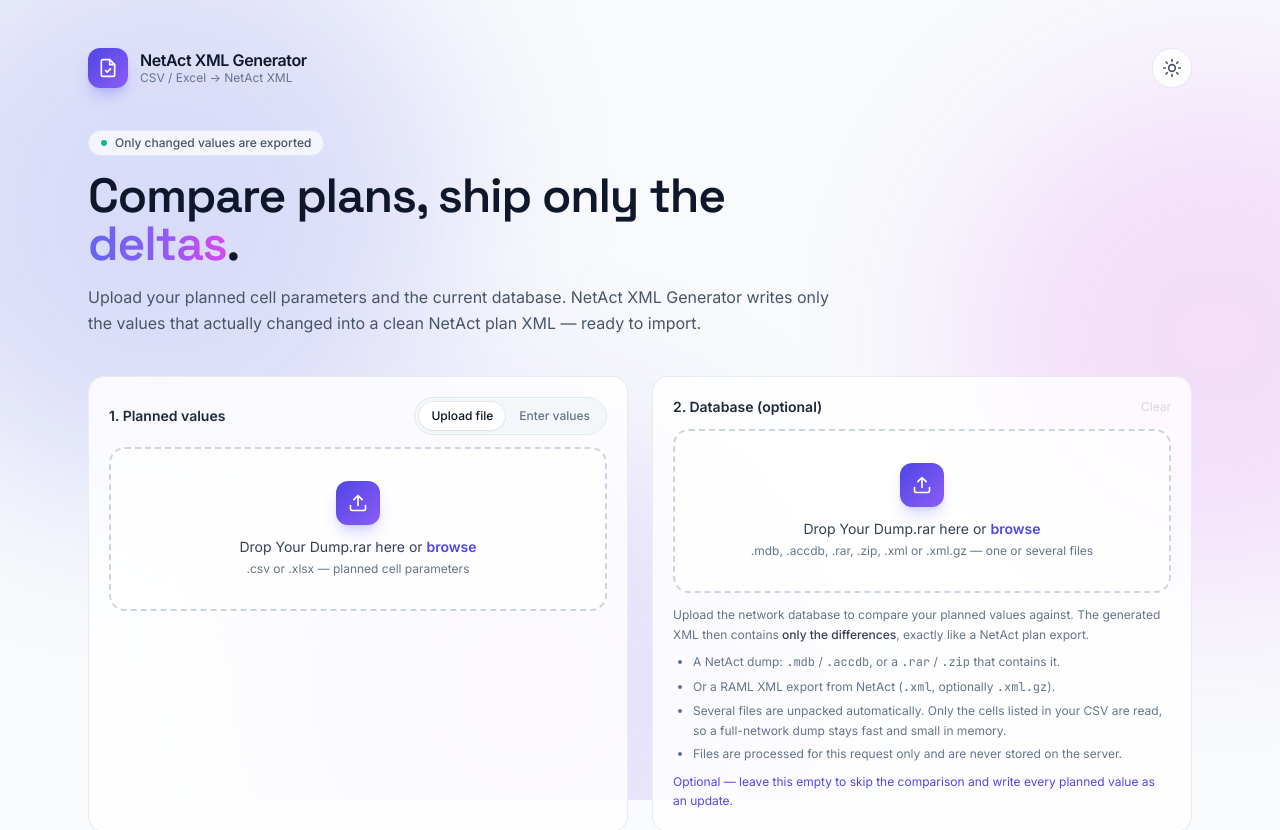
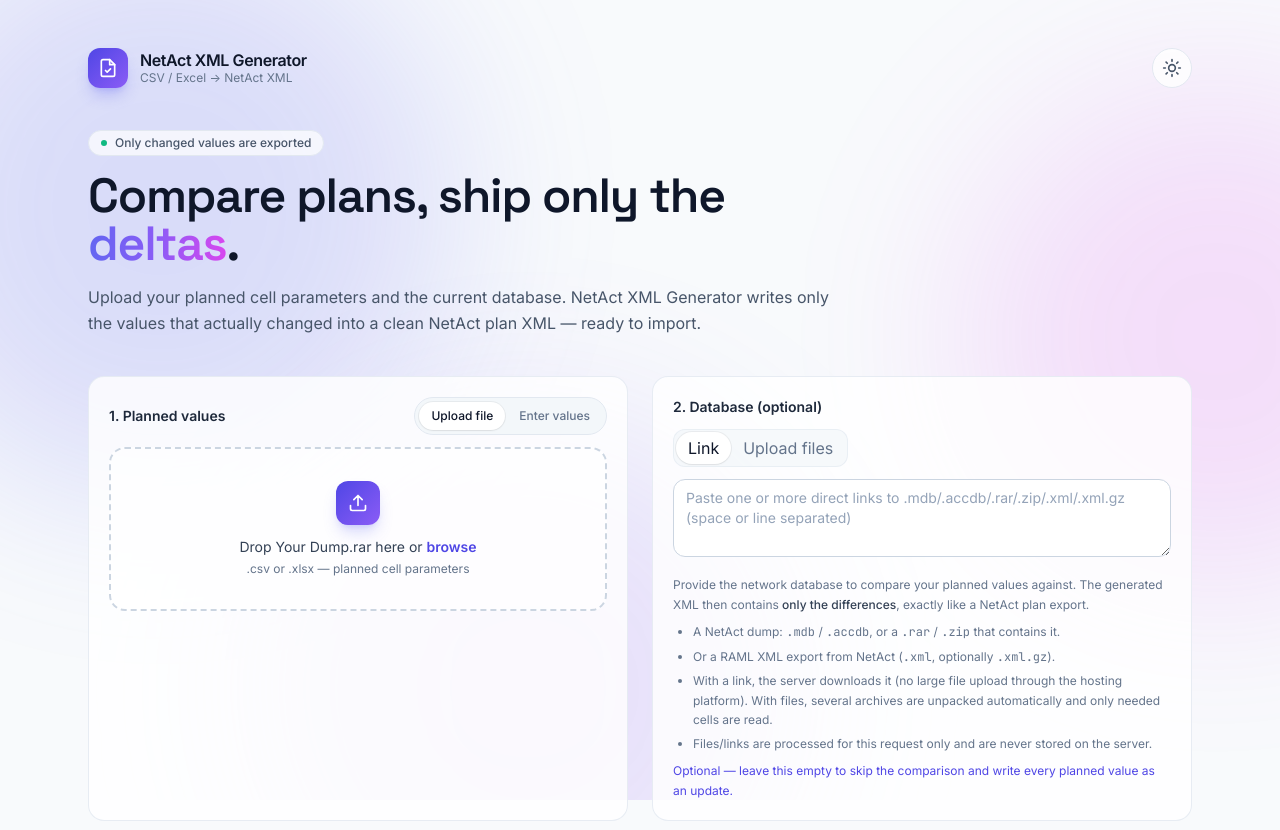
Before and after one commit to MohamedAshraf366/NetAct-XML-Generator, a Next.js app: page / in a window 1280 px wide. Shown: the top 830 px of the page. Built offline with nearby package versions, Linux system fonts and the light colour scheme.

Commit message:
first commit

```diff
--- a/package.json
+++ b/package.json
@@ -8,7 +8,7 @@
   "scripts": {
     "dev": "next dev",
     "build": "next build",
-    "start": "next start",
+    "start": "next start -H 0.0.0.0 -p ${PORT:-3000}",
     "typecheck": "tsc --noEmit",
     "verify": "tsx scripts/verify.ts",
     "bench": "tsx --expose-gc scripts/bench.ts",
--- a/src/components/Converter.tsx
+++ b/src/components/Converter.tsx
@@ -103,6 +103,8 @@
   const [manualTech, setManualTech] = useState<"LTE" | "NR">("LTE");
   const [manualRows, setManualRows] = useState<ManualRow[]>([newManualRow()]);
   const [db, setDb] = useState<File[]>([]);
+  const [dbMode, setDbMode] = useState<"upload" | "link">("link");
+  const [links, setLinks] = useState("");
   const [name, setName] = useState("");
   const [nameTouched, setNameTouched] = useState(false);
   const [busy, setBusy] = useState(false);
@@ -129,7 +131,7 @@
   const setRowValue = (id: number, p: string, v: string) =>
     setManualRows((rs) => rs.map((r) => (r.id === id ? { ...r, values: { ...r.values, [p]: v } } : r)));
 
-  const hasDb = db.length > 0;
+  const hasDb = dbMode === "link" ? links.trim().length > 0 : db.length > 0;
   const manualHasRow = manualRows.some(
     (r) => r.mrbtsId.trim() !== "" && r.cellId.trim() !== "" && techParams.some((p) => (r.values[p] ?? "").trim() !== ""),
   );
@@ -172,7 +174,12 @@
         fd.append("input", new File([manualCsv()], "manual-values.csv", { type: "text/csv" }));
         techParams.forEach((p) => fd.append("params", p));
       }
+      if (dbMode === "link") {
+        const parts = links.split(/\s+/).map((s) => s.trim()).filter(Boolean);
+        parts.forEach((url) => fd.append("dbUrl", url));
+      } else {
         db.forEach((f) => fd.append("db", f));
+      }
       fd.append("name", name);
       const res = await fetch("/api/convert", { method: "POST", body: fd });
       // A large database upload can be rejected by the hosting platform (e.g. Vercel's 4.5 MB
@@ -413,6 +420,34 @@
         <div className="surface p-5">
           <div className="mb-3 flex items-center justify-between gap-3">
             <p className="text-sm font-semibold text-slate-800 dark:text-slate-200">2. Database (optional)</p>
+          </div>
+          <div className="mb-3 inline-flex rounded-xl border border-slate-200/60 bg-slate-100/60 p-0.5 dark:border-slate-700/60 dark:bg-slate-800/40">
+            <button
+              type="button"
+              onClick={() => setDbMode("link")}
+              className={`seg-btn !px-3 !py-1 ${dbMode === "link" ? "seg-btn-active" : ""}`}
+            >
+              Link
+            </button>
+            <button
+              type="button"
+              onClick={() => setDbMode("upload")}
+              className={`seg-btn !px-3 !py-1 ${dbMode === "upload" ? "seg-btn-active" : ""}`}
+            >
+              Upload files
+            </button>
+          </div>
+          {dbMode === "upload" ? (
+            <>
+              <DropZone
+                label=""
+                hint=".mdb, .accdb, .rar, .zip, .xml or .xml.gz — one or several files"
+                accept=".rar,.zip,.mdb,.accdb,.xml,.gz"
+                multiple
+                files={db}
+                onChange={setDb}
+              />
+              <div className="mt-3 flex items-center justify-end">
                 <button
                   type="button"
                   onClick={() => setDb([])}
@@ -422,17 +457,20 @@
                   Clear
                 </button>
               </div>
-          <DropZone
-            label=""
-            hint=".mdb, .accdb, .rar, .zip, .xml or .xml.gz — one or several files"
-            accept=".rar,.zip,.mdb,.accdb,.xml,.gz"
-            multiple
-            files={db}
-            onChange={setDb}
+            </>
+          ) : (
+            <textarea
+              value={links}
+              onChange={(e) => setLinks(e.target.value)}
+              rows={3}
+              spellCheck={false}
+              className="field resize-y text-sm"
+              placeholder="Paste one or more direct links to .mdb/.accdb/.rar/.zip/.xml/.xml.gz (space or line separated)"
             />
+          )}
           <div className="mt-3 space-y-2 text-xs leading-relaxed text-slate-500 dark:text-slate-400">
             <p>
-              Upload the network database to compare your planned values against. The generated XML then contains
+              Provide the network database to compare your planned values against. The generated XML then contains
               <span className="font-medium text-slate-700 dark:text-slate-200"> only the differences</span>, exactly like a
               NetAct plan export.
             </p>
@@ -446,10 +484,10 @@
                 <span className="font-mono">.xml.gz</span>).
               </li>
               <li>
-                Several files are unpacked automatically. Only the cells listed in your CSV are read, so a full-network dump
-                stays fast and small in memory.
+                With a link, the server downloads it (no large file upload through the hosting platform). With files,
+                several archives are unpacked automatically and only needed cells are read.
               </li>
-              <li>Files are processed for this request only and are never stored on the server.</li>
+              <li>Files/links are processed for this request only and are never stored on the server.</li>
             </ul>
             <p className="text-brand-600 dark:text-brand-400">
               Optional — leave this empty to skip the comparison and write every planned value as an update.
```
Also changed, not shown: 1 other file (tests, documents, lock files or other folders). Lines whose indentation alone changed are shown as unchanged.
